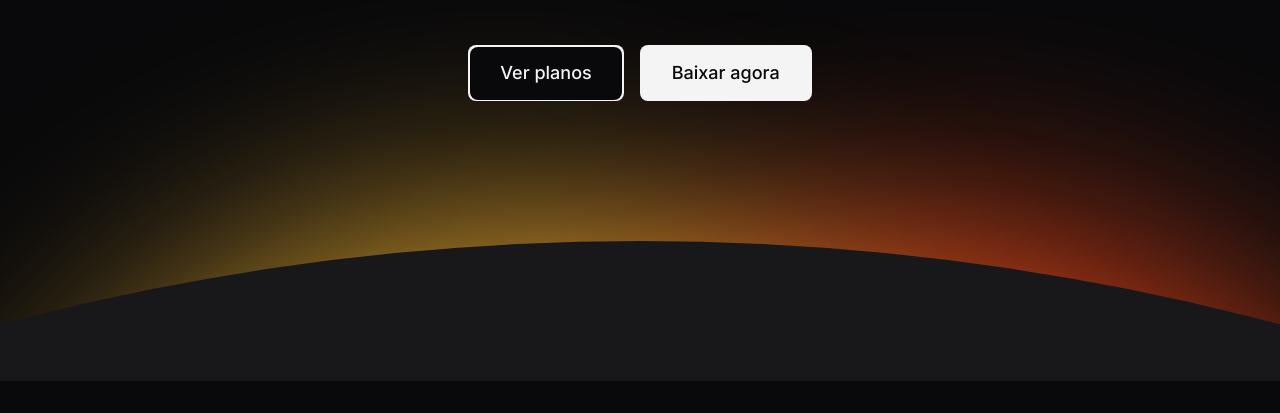
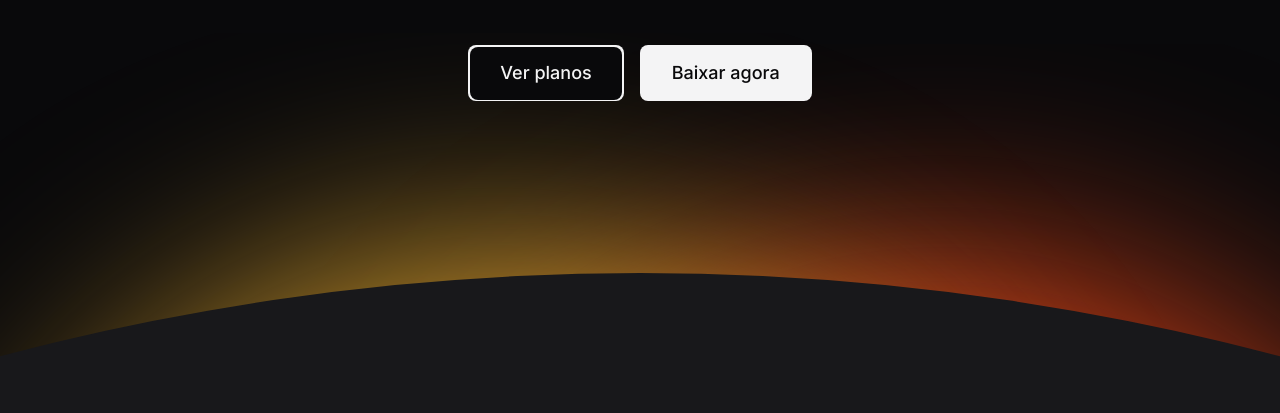
Before and after one commit to LuisFelipeTS17/ZIGEN, a plain HTML site: page index.html in a window 1280 px wide. Shown: the part 423-836 px from the top of the page. Before the commit the page ends 804 px from the top, so only its background shows below. Drawn offline with Linux system fonts and the light colour scheme.

Commit message:
15rem/17rem

```diff
--- a/styles/hero.css
+++ b/styles/hero.css
@@ -24,7 +24,7 @@
   #hero {
     background: url(../assets/bg-hero-desktop.svg) no-repeat bottom
       center/contain;
-    padding-bottom: 15rem;
+    padding-bottom: 17rem;
 
     & img[src*="music"] {
       width: 25.75rem;
```
